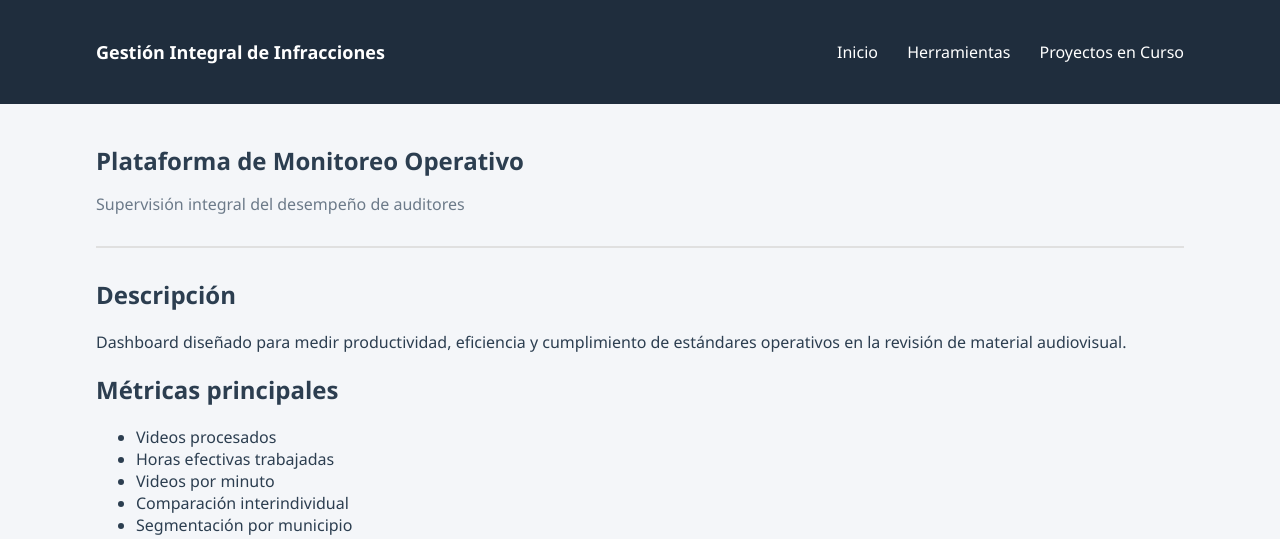
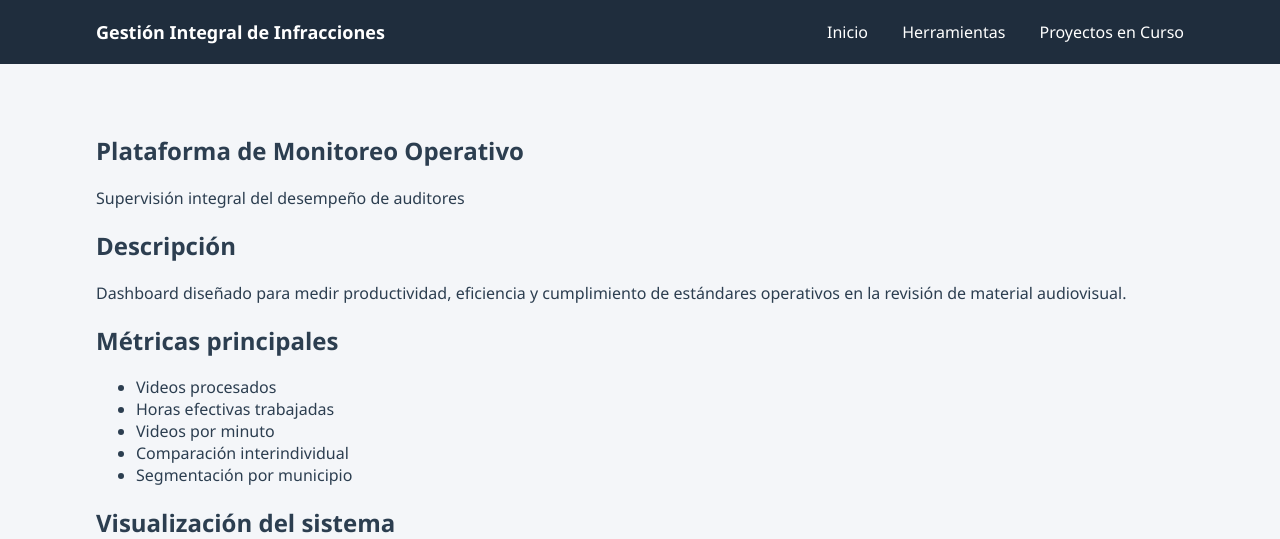
Before and after one commit to LucasVCorrea/lucasvcorrea.github.io, a Jekyll site: the page built from docs/herramientas/features.md, in a window 1280 px wide. Shown: the top 539 px of the page. Built offline with Jekyll 4.4.1, drawn with Linux system fonts in a browser that asks for light colours; grey boxes are pictures that could not be loaded.

Commit message:
Refactor header and navigation styles in style.css
Refactor CSS styles for header and navigation elements, reducing padding and updating class names for better structure.

```diff
--- a/docs/assets/css/style.css
+++ b/docs/assets/css/style.css
@@ -12,61 +12,7 @@ body {
 
 .main-header {
   background-color: #1f2d3d;
-  color: white;
-  padding: 40px 0;
-  text-align: center;
-}
-
-.main-nav {
-  background-color: #16202b;
-  padding: 15px 0;
-}
-
-.main-nav a {
-  color: white;
-  margin-right: 25px;
-  text-decoration: none;
-  font-weight: 500;
-}
-
-.main-nav a:hover {
-  text-decoration: underline;
-}
-
-.content {
-  padding: 40px 0;
-}
-
-.tool-header {
-  margin-bottom: 30px;
-  border-bottom: 2px solid #e0e0e0;
-  padding-bottom: 15px;
-}
-
-.tool-header h2 {
-  margin: 0;
-}
-
-.subtitle {
-  color: #6c7a89;
-}
-
-img {
-  max-width: 100%;
-  border-radius: 6px;
-  margin-top: 20px;
-}
-
-.main-footer {
-  background-color: #1f2d3d;
-  color: white;
-  text-align: center;
   padding: 20px 0;
-  margin-top: 60px;
-}
-.main-nav {
-  background-color: #1f2d3d;
-  padding: 15px 0;
 }
 
 .nav-container {
@@ -85,10 +31,28 @@ img {
 .nav-links a {
   color: white;
   text-decoration: none;
-  margin-left: 25px;
+  margin-left: 30px;
   font-weight: 500;
 }
 
 .nav-links a:hover {
   text-decoration: underline;
 }
+
+.content {
+  padding: 50px 0;
+}
+
+img {
+  max-width: 100%;
+  border-radius: 6px;
+  margin-top: 20px;
+}
+
+.main-footer {
+  background-color: #1f2d3d;
+  color: white;
+  text-align: center;
+  padding: 20px 0;
+  margin-top: 60px;
+}
```
